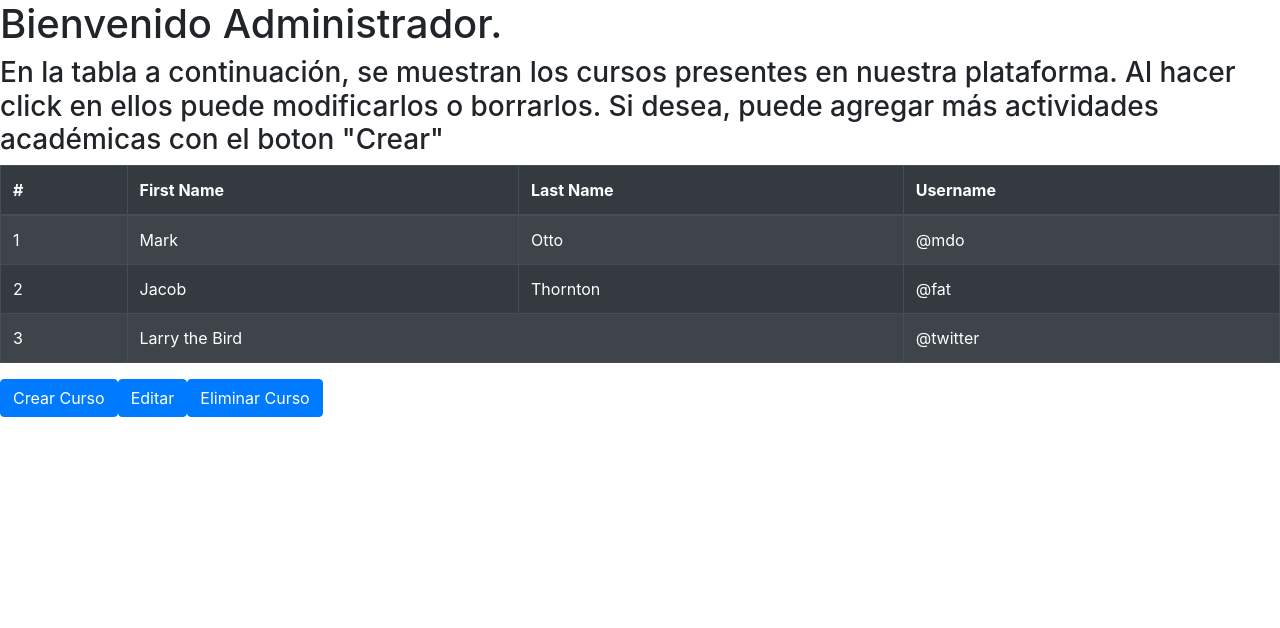
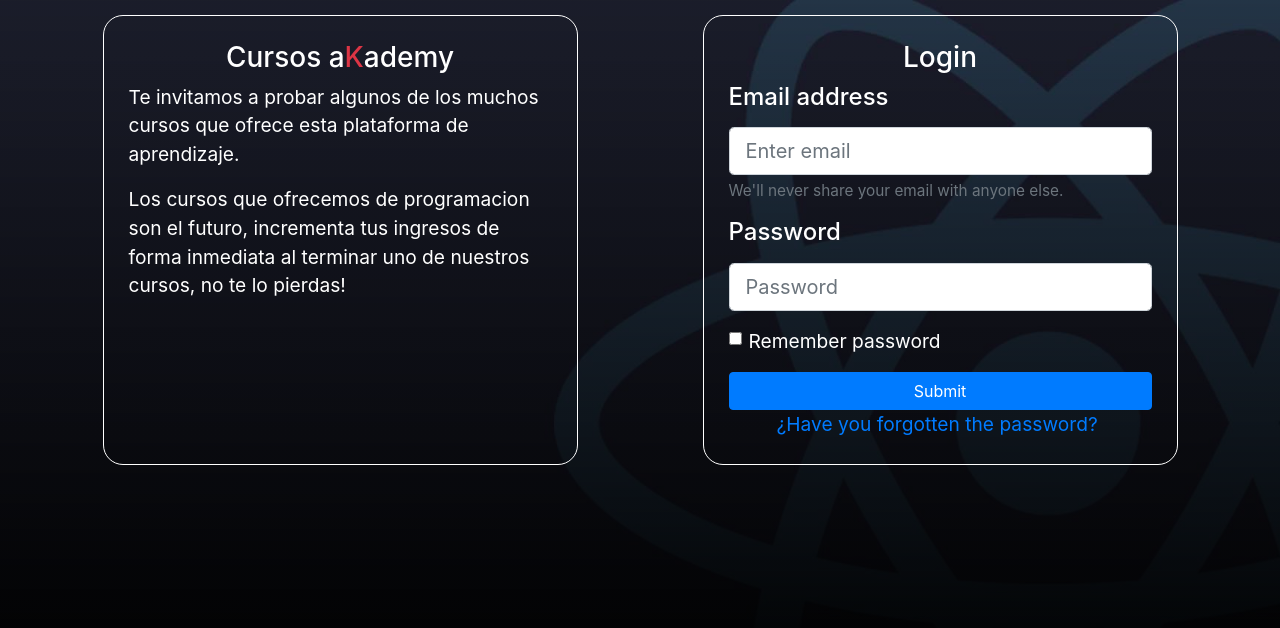
Before and after one commit to dfernandezfb/Final-Proyect, a React (Create React App) app: page / in a window 1280 px wide. Shown: the top 628 px of the page. Built offline with nearby package versions, Linux system fonts and the light colour scheme.

Commit message:
LandingPage sin header, ni footer

```diff
--- a/src/App.js
+++ b/src/App.js
@@ -1,8 +1,10 @@
 import AdminPage from "./pages/AdminPage";
+import LandingPage from "./pages/LandingPage";
 
 function App() {
   return (
-  <AdminPage />
+    // <AdminPage />
+    <LandingPage />
   );
 }
 
--- /dev/null
+++ b/src/components/FormLogin/FormLogin.js
@@ -0,0 +1,31 @@
+import {Form, Button} from 'react-bootstrap';
+
+const FormLogin = () => {
+    return(
+        <>
+            <Form>
+                <h3>Login</h3>
+                <Form.Group controlId="formBasicEmail">
+                    <Form.Label><h4>Email address</h4></Form.Label>
+                    <Form.Control size="lg" type="email" placeholder="Enter email" />
+                    <Form.Text className="text-muted">
+                    We'll never share your email with anyone else.
+                    </Form.Text>
+                </Form.Group>
+                <Form.Group controlId="formBasicPassword">
+                    <Form.Label><h4>Password</h4></Form.Label>
+                    <Form.Control size="lg" type="password" placeholder="Password" />
+                </Form.Group>
+                <Form.Group controlId="formBasicCheckbox">
+                    <Form.Check type="checkbox" label="Remember password" />
+                </Form.Group>
+                <Button className="col-12" variant="primary" type="submit">
+                    Submit
+                </Button>
+                <a className="m-5" href="#">¿Have you forgotten the password?</a>
+            </Form>
+        </>
+    );
+}
+
+export default FormLogin
--- /dev/null
+++ b/src/pages/LandingPage.js
@@ -0,0 +1,30 @@
+import '../styled/landing.css';
+import FormLogin from '../components/FormLogin/FormLogin';
+
+
+const LandingPage = () => {
+    return(
+        <>
+            <div className="cover">
+                <div className="background-landing cover-background"></div>
+                <div className="cover-shadow"></div>
+                <div className="container cover-content">
+                    <div className="row">
+                        <div className="square col-sm-12 col-lg-5">
+                            <div>
+                                <h3>Cursos a<span className="text-danger">K</span>ademy</h3>
+                                <p>Te invitamos a probar algunos de los muchos cursos que ofrece esta plataforma de aprendizaje.</p>                                <p>Los cursos que ofrecemos de programacion son el futuro, incrementa tus ingresos de forma inmediata al terminar uno de nuestros cursos, no te lo pierdas!</p>
+                            </div>
+                        </div>
+                        <div className="col-1 p-0"></div>
+                        <div className="square col-sm-12 col-lg-5">
+                            <FormLogin/>
+                        </div>
+                    </div>
+                </div>
+            </div>
+        </>
+    );
+}
+
+export default LandingPage
--- /dev/null
+++ b/src/styled/landing.css
@@ -0,0 +1,53 @@
+*{
+    color:white;
+}
+.cover{
+    position: relative;
+    z-index: 300;
+    height: 100vh;
+    overflow: auto;
+    background: #0d0d0e;
+}
+.cover-background{
+    background-image: url(../images/heroimage.png);
+    position: absolute;
+    z-index: 100;
+    width: 100%;
+    height: 100%;
+    transition: opacity 1s ease-in-out;
+    animation: fadeinbg 0.5s ease-out;
+    opacity: 0.7;
+    background-position: bottom;
+    background-size: cover;
+}
+.cover-content{
+    position: relative;
+    z-index: 300;
+    font-size: larger;
+}
+.cover-shadow{
+    position: absolute;
+    z-index: 200;
+    bottom: 0;
+    width: 100%;
+    height: 100%;
+    -webkit-transform: translateZ(0);
+    transform: translateZ(0);
+    background: linear-gradient(to bottom, rgba(41, 72, 174, 0.076) 0%, #000000 88%, #000000 99%);
+    filter: progid:DXImageTransform.Microsoft.gradient(startColorstr='#0016181a', endColorstr='#16181a', GradientType=0);
+}
+h3{
+    text-align: center;
+}
+.row{
+    display: flex;
+    justify-content: center;
+}
+.square{
+    display: flex;
+    justify-content: center;
+    border: 1px solid white;
+    border-radius: 20px;
+    margin: 15px 15px 15px 15px;
+    padding: 25px;
+}
```
Also changed, not shown: src/images/heroimage.png (added).
